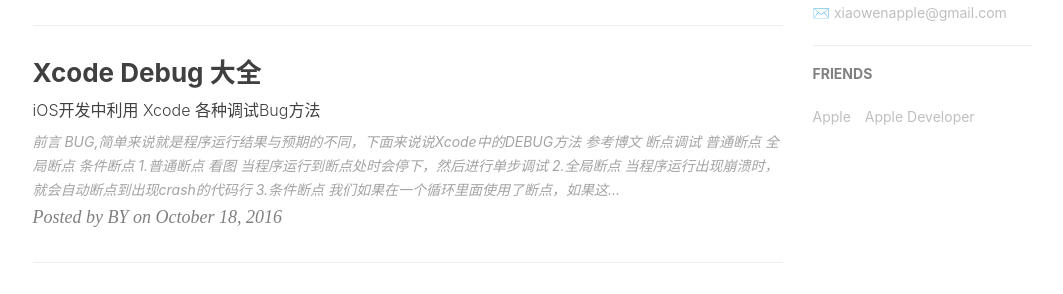
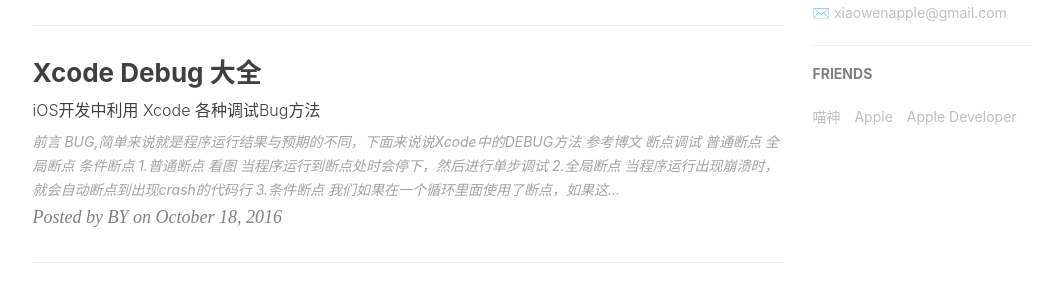
Before and after one commit to Anyeler/anyeler.github.io, a Jekyll site: the page built from index.html, in a window 1280 px wide. Shown: the part 911-1205 px from the top of the page, without its empty margins (135-1198 px from the left). Built offline with Jekyll 4.4.1, drawn with Linux system fonts in a browser that asks for light colours; nearby versions of some CDN libraries; the list of posts is cut into pages by our own code; comment, search, counter and statistics services are not loaded.

Commit message:
修改友情链接

```diff
--- a/_config.yml
+++ b/_config.yml
@@ -4,7 +4,7 @@
 header-img: img/post-bg-ioses.jpg
 email: xiaowenapple@gmail.com
 description: "Every failure is leading towards success."
-keyword: "Anyeler Blog, 张远文的博客, Anyeler, 张远文, iOS, Apple, iPhone"
+keyword: "Anyeler Blog, 张远文的博客, Anyeler, 张远文, 远文, iOS, Apple, iPhone"
 url: "https://anyeler.github.io"          # your host, for absolute URL
 baseurl: ""      # for example, '/blog' if your blog hosted on 'host/blog'
 github_repo: "https://github.com/Anyeler/anyeler.github.io" # you code repository
@@ -101,6 +101,9 @@
 # Friends
 friends: [
     {
+        title: "喵神",
+        href: "https://onevcat.com"
+    },{
         title: "Apple",
         href: "https://apple.com"
     },{
```
